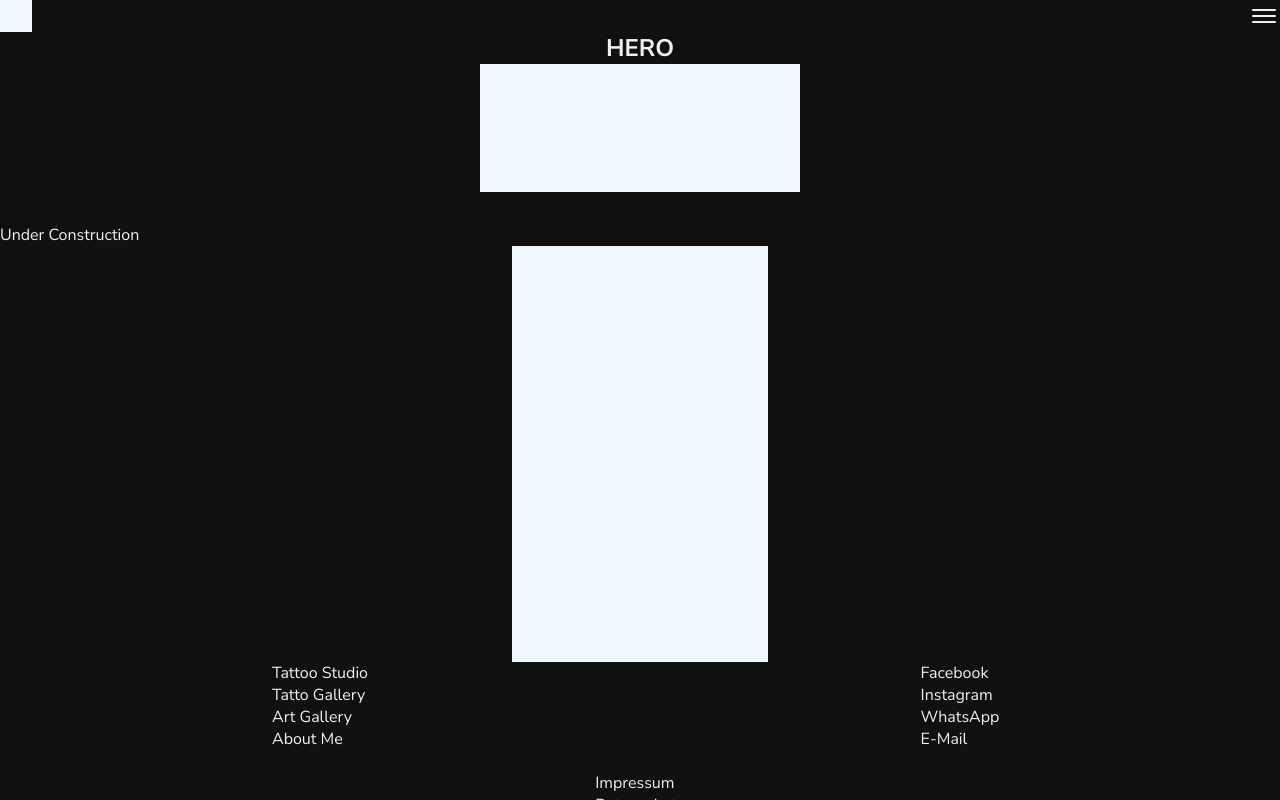
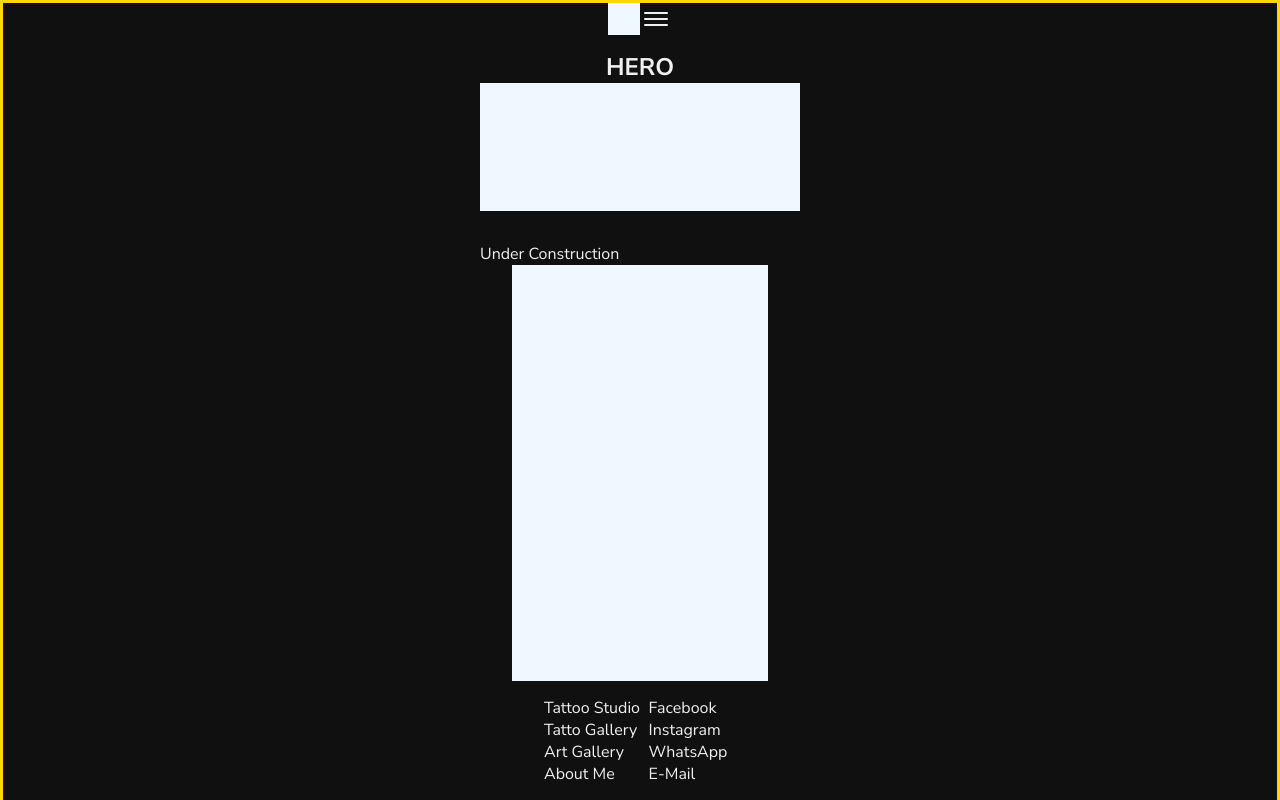
Before and after one commit to lore-web/XOC-Tattoo, a Next.js app: page / in a window 1280 px wide. Shown: the top 800 px of the page. Built offline with nearby package versions, Linux system fonts and the light colour scheme.

Commit message:
ADD: global flex box + border

```diff
--- a/src/app/globals.css
+++ b/src/app/globals.css
@@ -38,6 +38,12 @@ body {
 body {
   color: rgb(var(--secondary-rgb));
   background: rgb(var(--primary-rgb));
+  border: solid gold;
+  display: flex;
+  flex-direction: column;
+  align-items: center;
+  justify-content: center;
+  gap: 1rem;
 }
 
 a {
```
